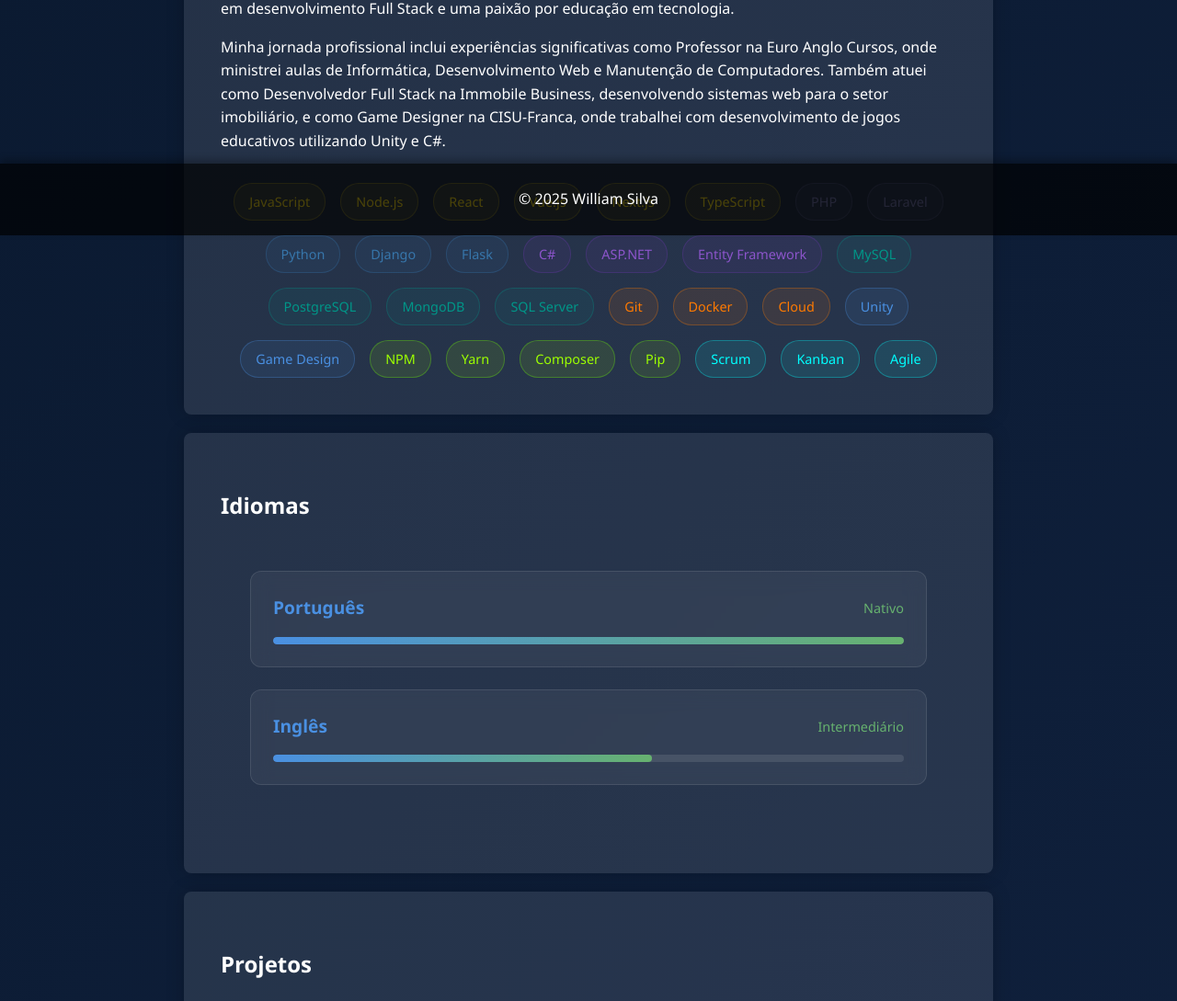
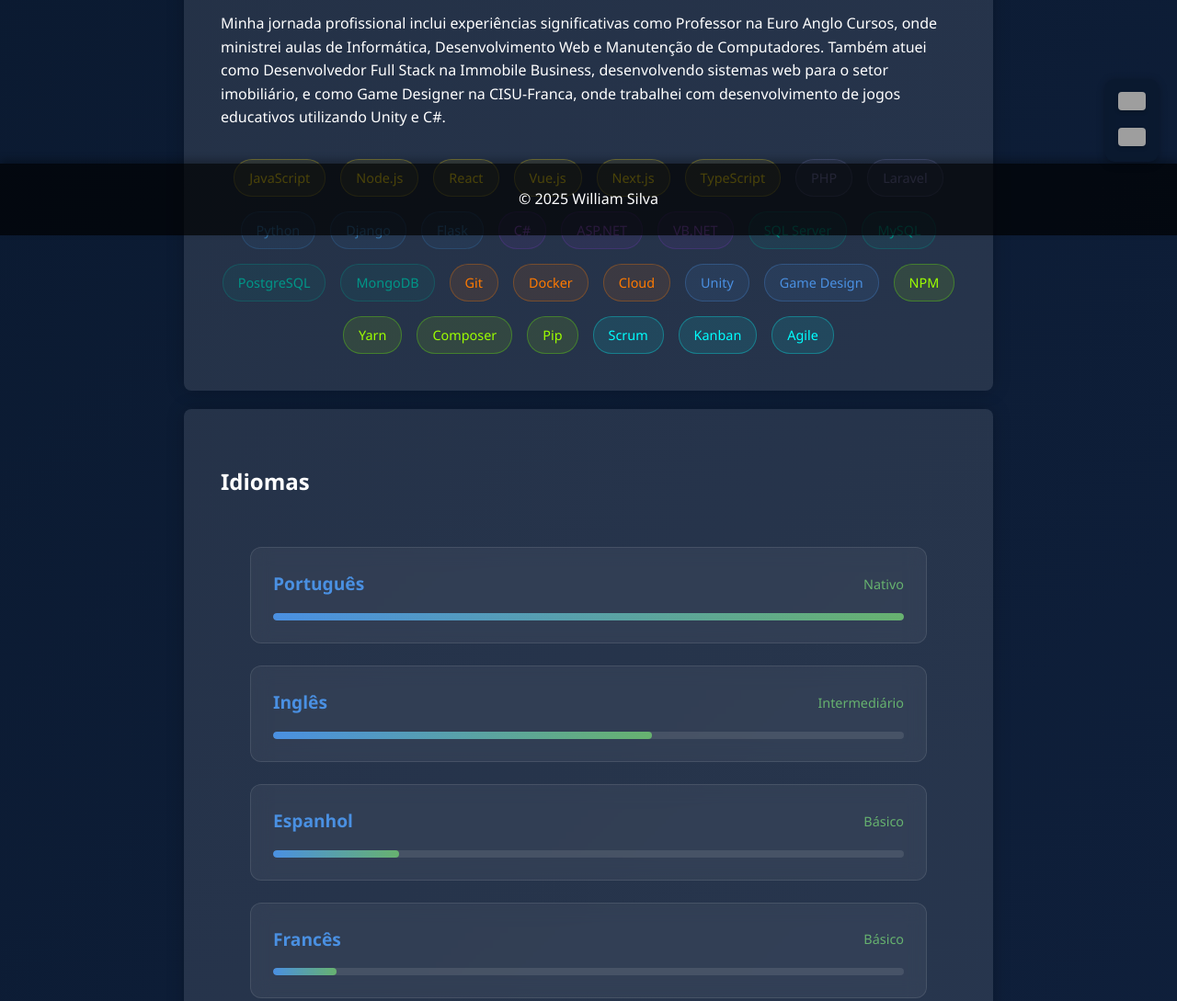
Before and after one commit to Williamhssilva/portifolio, a plain HTML site: page index.html in a window 1280 px wide. Shown: the part 544-1633 px from the top of the page at 92% size. Drawn offline with nearby package versions, Linux system fonts and the light colour scheme; grey boxes are pictures that could not be loaded.

Commit message:
mudanças layout

```diff
--- a/index.html
+++ b/index.html
@@ -37,7 +37,6 @@
             <h1>Bem-vindo ao Meu Portfólio</h1>
             <nav role="navigation" aria-label="Menu principal">
                 <ul>
-                    <li><a href="#about" aria-label="Ir para seção Sobre Mim">Sobre Mim</a></li>
                     <li><a href="#projects" aria-label="Ir para seção Projetos">Projetos</a></li>
                     <li><a href="#contact" aria-label="Ir para seção Contato">Contato</a></li>
                 </ul>
@@ -89,13 +88,13 @@
                 <!-- .NET Ecosystem -->
                 <span class="skill-tag dotnet">C#</span>
                 <span class="skill-tag dotnet">ASP.NET</span>
-                <span class="skill-tag dotnet">Entity Framework</span>
+                <span class="skill-tag dotnet">VB.NET</span>
 
                 <!-- Databases -->
+                <span class="skill-tag database">SQL Server</span>
                 <span class="skill-tag database">MySQL</span>
                 <span class="skill-tag database">PostgreSQL</span>
                 <span class="skill-tag database">MongoDB</span>
-                <span class="skill-tag database">SQL Server</span>
 
                 <!-- DevOps -->
                 <span class="skill-tag devops">Git</span>
@@ -140,6 +139,26 @@
                     </div>
                     <div class="progress-bar">
                         <div class="progress" style="width: 60%"></div>
+                    </div>
+                </div>
+
+                <div class="language-card">
+                    <div class="language-info">
+                        <span class="language-name" data-lang="spanish">Espanhol</span>
+                        <span class="language-level" data-level="basic">Básico</span>
+                    </div>
+                    <div class="progress-bar">
+                        <div class="progress" style="width: 20%"></div>
+                    </div>
+                </div>
+
+                <div class="language-card">
+                    <div class="language-info">
+                        <span class="language-name" data-lang="french">Francês</span>
+                        <span class="language-level" data-level="basic">Básico</span>
+                    </div>
+                    <div class="progress-bar">
+                        <div class="progress" style="width: 10%"></div>
                     </div>
                 </div>
             </div>
--- a/styles.css
+++ b/styles.css
@@ -1,3 +1,8 @@
+html {
+    scroll-behavior: smooth;
+    scroll-padding-top: 80px; /* Ajuste conforme a altura do seu header fixo */
+}
+
 body {
     font-family: 'Segoe UI', Tahoma, Geneva, Verdana, sans-serif;
     line-height: 1.6;
@@ -37,28 +42,37 @@ nav ul li a:hover {
 }
 
 .language-switcher {
-    margin-top: 10px;
+    position: fixed;
+    bottom: 80px; /* Ajuste conforme a altura do seu footer */
+    right: 20px;
+    z-index: 1000;
+    background: rgba(10, 25, 47, 0.8);
+    padding: 10px;
+    border-radius: 10px;
+    backdrop-filter: blur(5px);
+    box-shadow: 0 2px 10px rgba(0, 0, 0, 0.3);
+    display: flex;
+    flex-direction: column;
+    gap: 8px;
 }
 
 .language-switcher button {
     background: none;
     border: none;
     cursor: pointer;
-    margin: 0 5px;
+    padding: 4px;
+    transition: transform 0.2s;
+}
+
+.language-switcher button:hover {
+    transform: scale(1.1);
 }
 
 .language-switcher img {
-    width: 24px;
-    height: 16px;
-    border-radius: 2px;
+    width: 30px;
+    height: 20px;
+    border-radius: 4px;
     box-shadow: 0 2px 4px rgba(0, 0, 0, 0.2);
-    transition: transform 0.2s;
-    display: inline-block;
-    vertical-align: middle;
-}
-
-.language-switcher img:hover {
-    transform: scale(1.1);
 }
 
 .futuristic-section {
--- a/translations.js
+++ b/translations.js
@@ -57,6 +57,9 @@ const translations = {
         'english': 'Inglês',
         'native': 'Nativo',
         'intermediate': 'Intermediário',
+        'spanish': 'Espanhol',
+        'french': 'Francês',
+        'basic': 'Básico',
 
         // Skill Categories
         'skill-categories': {
@@ -129,6 +132,9 @@ const translations = {
         'english': 'English',
         'native': 'Native',
         'intermediate': 'Intermediate',
+        'spanish': 'Spanish',
+        'french': 'French',
+        'basic': 'Basic',
 
         // Skill Categories
         'skill-categories': {
```
